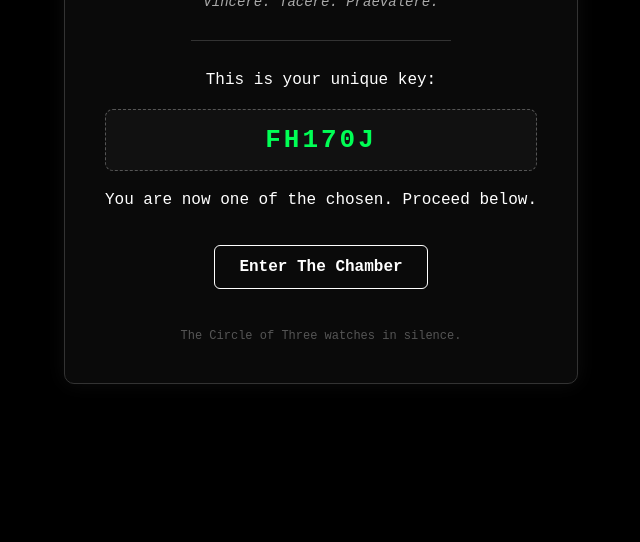
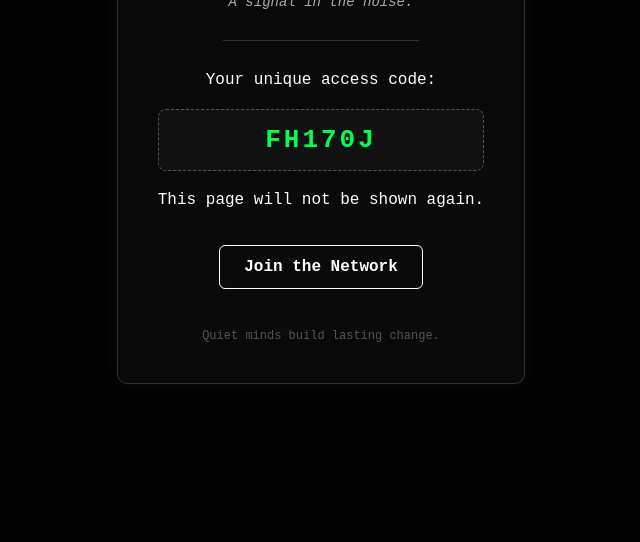
Before and after one commit to amicitiax/x, a plain HTML site: page test.html in a window 1280 px wide. Shown: the part 258-800 px from the top of the page, without its empty margins (319-959 px from the left). Drawn offline with Linux system fonts and the light colour scheme.

Commit message:
Update test.html

```diff
--- a/test.html
+++ b/test.html
@@ -3,7 +3,7 @@
 <head>
   <meta charset="UTF-8" />
   <meta name="viewport" content="width=device-width, initial-scale=1.0"/>
-  <title>Initiation Complete</title>
+  <title>Access Granted</title>
   <style>
     body {
       margin: 0;
@@ -95,18 +95,18 @@
 <body>
   <div class="container">
     <h1>Access Granted</h1>
-    <div class="motto">"Vincere. Tacere. Praevalere."</div>
+    <div class="motto">A signal in the noise.</div>
 
     <div class="divider"></div>
 
-    <p>This is your unique key:</p>
+    <p>Your unique access code:</p>
     <div class="code-box" id="userCode">LOADING</div>
 
-    <p>You are now one of the chosen. Proceed below.</p>
-    <a href="YOUR_DISCORD_INVITE_LINK" target="_blank" class="discord-button">Enter The Chamber</a>
+    <p>This page will not be shown again.</p>
+    <a href="https://discord.gg/92KRwvh4Gc" target="_blank" class="discord-button">Join the Network</a>
 
     <div class="footer">
-      The Circle of Three watches in silence.
+      Quiet minds build lasting change.
     </div>
   </div>
 
```
